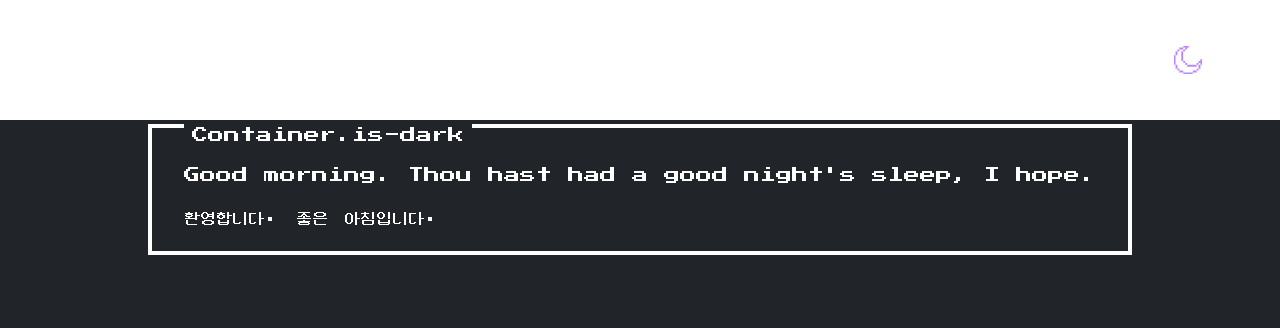
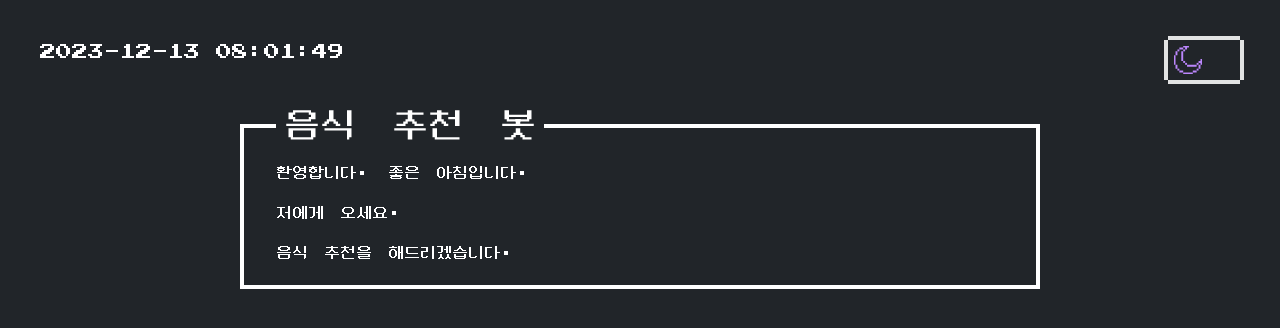
Before and after one commit to sangukO/dark-theme, a Vue app: page / in a window 1280 px wide. Shown: the top 328 px of the page. Built offline with nearby package versions, Linux system fonts and the light colour scheme.

Commit message:
feat : 홈페이지 동적 시간대 설정

```diff
--- a/package.json
+++ b/package.json
@@ -11,6 +11,7 @@
     "format": "prettier --write src/"
   },
   "dependencies": {
+    "@vueuse/core": "^10.7.0",
     "nes.css": "^2.3.0",
     "pinia": "^2.1.7",
     "vue": "^3.3.10",
--- a/src/App.vue
+++ b/src/App.vue
@@ -3,7 +3,7 @@ import { RouterLink, RouterView } from 'vue-router'
 </script>
 
 <template>
-  <RouterView />
+  <RouterView class="drag-prevent" />
 </template>
 
 <style scoped></style>
--- a/src/assets/base.css
+++ b/src/assets/base.css
@@ -51,6 +51,12 @@
 
 body {
   font-family: 'Press Start 2P', 'neodgm' !important;
+  font-size: 16px;
+  color: var(--main-text-color, #fff);
+}
+div {
+  color: var(--main-text-color);
+  background-color: var(--main-background-color);
 }
 
 .toggle-theme {
@@ -93,7 +99,16 @@ body {
 
 .nes-container.is-dark {
   background-color: #212529 !important;
-  p {
-    background-color: #212529 !important;
-  }
 }
+
+.nes-container.is-dark > p {
+  background-color: #212529 !important;
+}
+
+.drag-prevent {
+  -ms-user-select: none;
+  -moz-user-select: -none;
+  -webkit-user-select: none;
+  -khtml-user-select: none;
+  user-select: none;
+}
--- a/src/views/HomeView.vue
+++ b/src/views/HomeView.vue
@@ -1,7 +1,7 @@
 <template>
   <main>
-    <div class="w-full h-full bg-inherit" :class="darkMode ? 'bg-[#212529]' : 'bg-white'">
-      <div class="flex-row-reverse py-10 px-10 flex">
+    <div class="w-full h-full">
+      <div class="flex justify-between flex-row-reverse py-10 px-10">
         <input
           type="checkbox"
           role="switch"
@@ -9,23 +9,60 @@
           id="toggle-theme"
           v-model="negatedDarkMode"
         />
+        <p>
+          {{ formattedTime }}
+        </p>
       </div>
     </div>
-    <div
-      class="flex justify-center items-center flex-col"
-      :class="darkMode ? 'bg-[#212529]' : 'bg-white'"
-    >
-      <div class="nes-container with-title" :class="darkMode ? 'is-dark' : ''">
-        <p class="title">Container.is-dark</p>
-        <p>Good morning. Thou hast had a good night's sleep, I hope.</p>
-        <p>환영합니다. 좋은 아침입니다.</p>
+    <div class="flex justify-center items-center flex-col">
+      <div class="nes-container with-title w-[800px]" :class="darkMode ? 'is-dark' : ''">
+        <span class="title !text-4xl !mt-[-55px]">음식 추천 봇</span>
+        <p class="mt-5">환영합니다. 좋은 {{ wordVariable }}입니다.</p>
+        <p>저에게 오세요.</p>
+        <p>음식 추천을 해드리겠습니다.</p>
       </div>
     </div>
   </main>
 </template>
 <script setup>
-import { ref, onBeforeMount, computed, watch } from 'vue'
+import { ref, onBeforeMount, computed, watch, onMounted } from 'vue'
+import { useDateFormat, useNow, useTimestamp } from '@vueuse/core'
 const darkMode = ref(true)
+const todayMidnight = ref(new Date())
+const formattedTime = useDateFormat(useNow(), 'YYYY-MM-DD HH:mm:ss')
+const now = useTimestamp()
+const nowHMS = ref(now.value - todayMidnight.value.setHours(0, 0, 0, 0))
+
+const updateWordVariable = () => {
+  if (nowHMS.value > 0 && nowHMS.value <= 7200000) {
+    // 0~3
+    return '밤'
+  } else if (nowHMS.value > 7200000 && nowHMS.value <= 21600000) {
+    // 3~6
+    return '새벽'
+  } else if (nowHMS.value > 21600000 && nowHMS.value <= 43200000) {
+    // 6~12
+    return '아침'
+  } else if (nowHMS.value > 43200000 && nowHMS.value <= 64800000) {
+    // 12~18
+    return '낮'
+  } else if (nowHMS.value > 64800000 && nowHMS.value <= 75600000) {
+    // 18~21
+    return '저녁'
+  } else if (nowHMS.value > 75600000 && nowHMS.value <= 86400000) {
+    // 21~0
+    return '밤'
+  } else {
+    return '날'
+  }
+}
+
+const wordVariable = ref(updateWordVariable())
+
+watch(now, () => {
+  nowHMS.value = now.value - todayMidnight.value.setHours(0, 0, 0, 0)
+  updateWordVariable()
+})
 
 const negatedDarkMode = computed({
   get: () => !darkMode.value,
```
Also changed, not shown: 1 other file (tests, documents, lock files or other folders).
